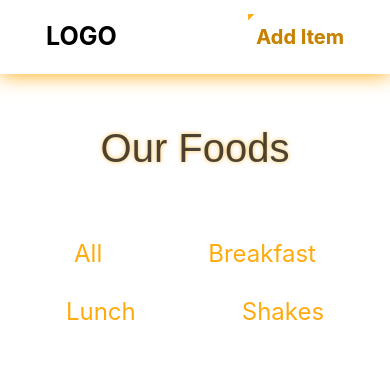
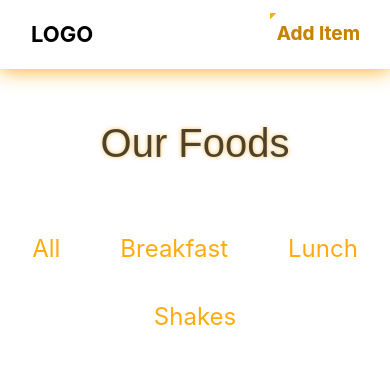
Before and after one commit to vimal-2705/OurFoods, a React (Create React App) app: page / in a window 390 px wide. Shown: the top 391 px of the page. Built offline with nearby package versions, Linux system fonts and the light colour scheme.

Commit message:
margins changed

```diff
--- a/src/Home.js
+++ b/src/Home.js
@@ -5,6 +5,7 @@ import { Link } from 'react-router-dom';
 import items from './data';
 
 function Home({ setMenu, Menu, setCategories }) {
+    var d = new Date();
     const [State, setState] = useState({
         id: uuid(),
         title: '',
@@ -16,9 +17,12 @@ function Home({ setMenu, Menu, setCategories }) {
     const [show, setShow] = useState(false);
     const handleClose = () => setShow(false);
     const handleShow = () => setShow(true);
+
     const Submit = (event) => {
         event.preventDefault();
         let num = items.length;
+        setState({ ...State, id: d.getMilliseconds() })
+        console.log(State.id);
         setMenu([State, ...Menu]);
         handleClose();
         const obj = {
@@ -49,7 +53,7 @@ function Home({ setMenu, Menu, setCategories }) {
                     <div class="heading">
                         <h2>Add Item</h2>
                     </div>
-                    <form>
+                    <form onSubmit={Submit}>
                         <label htmlFor="name">Item Name</label>
                         <input type="text" className="inputName" id="name" name="title" onChange={onchange} required /><br /><br />
                         <label htmlFor="category">Category</label>
@@ -63,7 +67,7 @@ function Home({ setMenu, Menu, setCategories }) {
                         <div className="note"> ! Refreshing the page will delete the Added Items </div>
                         <div className="form-btn">
                             <button className="close-btn" onClick={handleClose}> Close </button>
-                            <button className="saveChanges-btn" onClick={Submit}> Save Changes </button>
+                            <button className="saveChanges-btn"> Save Changes </button>
                         </div>
                     </form>
                 </Modal.Body>
--- a/src/Menu.js
+++ b/src/Menu.js
@@ -7,7 +7,7 @@ function Menu({ menuItems }) {
             {menuItems.map((item) => {
                 const { id, title, price, img, desc } = item;
                 return (
-                    <article className="item">
+                    <article className="item" key={id}>
                         <Link to={`/item/${id}`} style={{ textDecoration: "none" }}>
                             <img src={img} alt={title} className="image" />
                             <div className="details">
--- a/src/index.css
+++ b/src/index.css
@@ -487,4 +487,23 @@ input:focus {
   .backHome {
     font-size: 17px;
   }
+  .home {
+    margin-left: 5px;
+    font-size: 22px;
+  }
+  .itemadd {
+    padding: 7px;
+    margin-right: 7px;
+    font-size: 19px;
+  }
+  .btn-category {
+    margin: 10px;
+    padding-left: 20px;
+    padding-right: 20px;
+    display: flex;
+    justify-content: center;
+  }
+  .menu {
+    margin-top: 0;
+  }
 }
```
